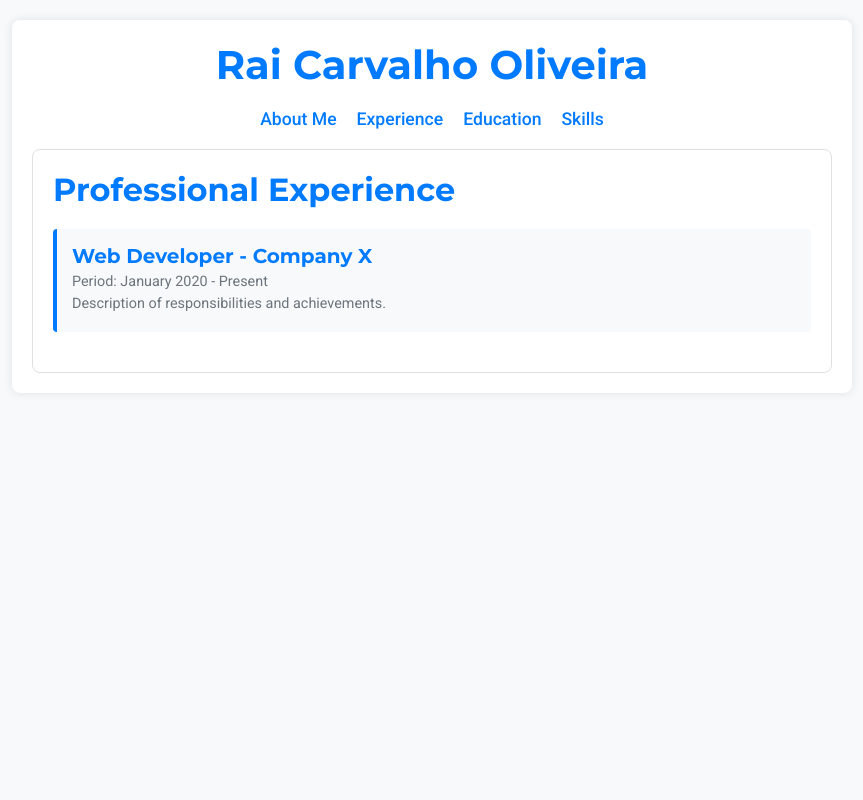
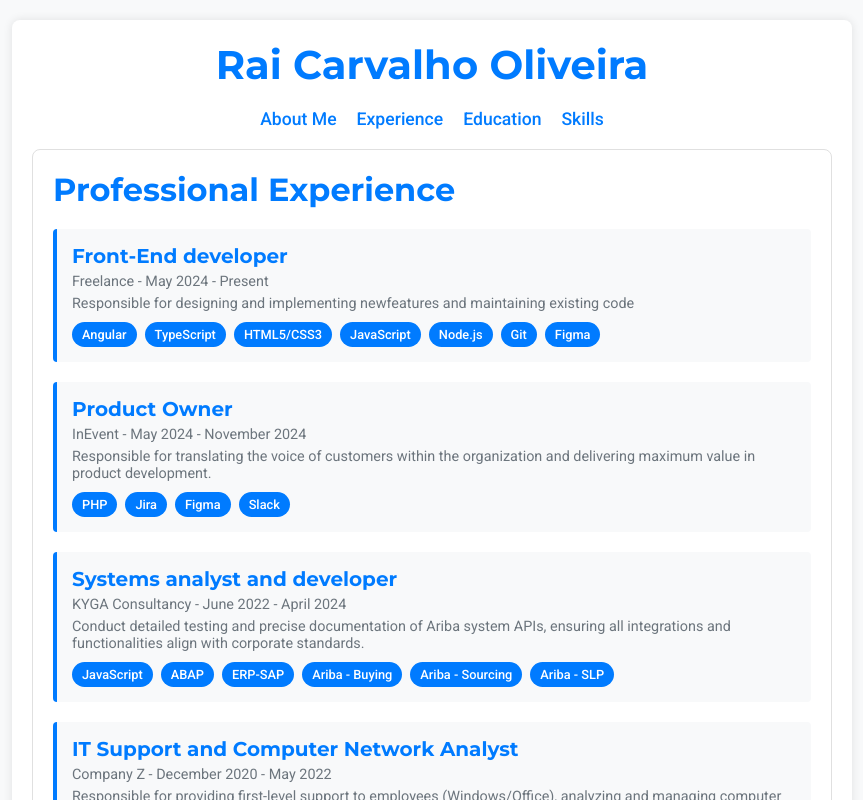
Before and after one commit to RaicarvalhoRCO/Resumee, an Angular app in the folder interactive-resume/: page / in a window 1280 px wide. Both pictures are taken after a click on the link "Experience". Shown: the top 800 px of the page, without its empty margins (208-1071 px from the left). Built offline with nearby package versions, Linux system fonts and the light colour scheme.

Commit message:
Education + Skills rebuilt

```diff
--- a/interactive-resume/src/app/education/education.component.css
+++ b/interactive-resume/src/app/education/education.component.css
@@ -1,15 +1,15 @@
-/* education.component.css */
-.education h2 {
+/* experience.component.css */
+.experience h2 {
   font-size: 2rem;
   margin-bottom: 20px;
 }
 
-  .education ul {
+.experience ul {
   list-style-type: none;
   padding: 0;
 }
 
-  .education ul li {
+.experience ul li {
   margin-bottom: 20px;
   padding: 15px;
   border-left: 4px solid var(--primary-color);
@@ -17,13 +17,30 @@
   border-radius: 4px;
 }
 
-  .education ul li h3 {
+.experience ul li h3 {
   font-size: 1.25rem;
   margin-bottom: 5px;
 }
 
-  .education ul li p {
+.experience ul li p {
   font-size: 0.9rem;
   color: var(--secondary-color);
   margin: 5px 0;
 }
+
+.skills-chips {
+  display: flex;
+  flex-wrap: wrap;
+  gap: 8px;
+  margin-top: 10px;
+}
+
+.chip {
+  display: inline-block;
+  padding: 5px 10px;
+  background-color: var(--primary-color);
+  color: #fff;
+  border-radius: 16px;
+  font-size: 0.8rem;
+  font-weight: 500;
+}
--- a/interactive-resume/src/app/education/education.component.html
+++ b/interactive-resume/src/app/education/education.component.html
@@ -1,10 +1,10 @@
-<div class="education">
-    <h2>Education</h2>
-    <ul>
-      <li>
-        <h3>Bachelor's Degree in Computer Science - University Y</h3>
-        <p>Period: 2016 - 2019</p>
-      </li>
-      <!-- Add more education entries as needed -->
-    </ul>
-  </div>
+<div class="experience">
+  <h2>Education</h2>
+  <ul>
+    <li *ngFor="let edu of education">
+      <h3>{{ edu.title }}</h3>
+      <p>{{ edu.school }}</p>
+      <p>{{ edu.period }}</p>
+    </li>
+  </ul>
+</div>
--- a/interactive-resume/src/app/education/education.component.ts
+++ b/interactive-resume/src/app/education/education.component.ts
@@ -1,11 +1,22 @@
 import { Component } from '@angular/core';
-
+import { CommonModule } from '@angular/common';
 @Component({
   selector: 'app-education',
-  imports: [],
+  imports: [CommonModule],
   templateUrl: './education.component.html',
-  styleUrl: './education.component.css'
+  styleUrls: ['./education.component.css']
 })
 export class EducationComponent {
-
+  education = [
+    {
+      title: 'Bachelor of Computer Science',
+      school: 'UNIFESP – Universidade Federal de São Paulo',
+      period: 'Januray 2016 - June 2018',
+    },
+    {
+      title: 'Bachelor Degree in Database',
+      school: 'FAM - Centro Universitário',
+      period: 'January 2024 - Present',
+    }
+  ];
 }
--- a/interactive-resume/src/app/experience/experience.component.css
+++ b/interactive-resume/src/app/experience/experience.component.css
@@ -27,3 +27,20 @@
   color: var(--secondary-color);
   margin: 5px 0;
 }
+
+.skills-chips {
+  display: flex;
+  flex-wrap: wrap;
+  gap: 8px;
+  margin-top: 10px;
+}
+
+.chip {
+  display: inline-block;
+  padding: 5px 10px;
+  background-color: var(--primary-color);
+  color: #fff;
+  border-radius: 16px;
+  font-size: 0.8rem;
+  font-weight: 500;
+}
--- a/interactive-resume/src/app/experience/experience.component.html
+++ b/interactive-resume/src/app/experience/experience.component.html
@@ -1,11 +1,13 @@
 <div class="experience">
-    <h2>Professional Experience</h2>
-    <ul>
-      <li>
-        <h3>Web Developer - Company X</h3>
-        <p>Period: January 2020 - Present</p>
-        <p>Description of responsibilities and achievements.</p>
-      </li>
-      <!-- Add more experiences as needed -->
-    </ul>
-  </div>
+  <h2>Professional Experience</h2>
+  <ul>
+    <li *ngFor="let exp of experiences">
+      <h3>{{ exp.title }}</h3>
+      <p>{{ exp.company }} - {{ exp.period }}</p>
+      <p>{{ exp.description }}</p>
+      <div class="skills-chips">
+        <span class="chip" *ngFor="let skill of exp.skills">{{ skill }}</span>
+      </div>
+    </li>
+  </ul>
+</div>
--- a/interactive-resume/src/app/experience/experience.component.ts
+++ b/interactive-resume/src/app/experience/experience.component.ts
@@ -1,11 +1,40 @@
 import { Component } from '@angular/core';
-
+import { CommonModule } from '@angular/common';
 @Component({
   selector: 'app-experience',
-  imports: [],
+  imports: [CommonModule],
   templateUrl: './experience.component.html',
-  styleUrl: './experience.component.css'
+  styleUrls: ['./experience.component.css']
 })
 export class ExperienceComponent {
-
+  experiences = [
+    {
+      title: 'Front-End developer',
+      company: 'Freelance',
+      period: 'May 2024 - Present',
+      description: 'Responsible for designing and implementing newfeatures and maintaining existing code',
+      skills: ['Angular', 'TypeScript', 'HTML5/CSS3', 'JavaScript', 'Node.js', 'Git', 'Figma']
+    },
+    {
+      title: 'Product Owner',
+      company: 'InEvent',
+      period: 'May 2024 - November 2024',
+      description: 'Responsible for translating the voice of customers within the organization and delivering maximum value in product development.',
+      skills: ['PHP', 'Jira', 'Figma', 'Slack']
+    },
+    {
+      title: 'Systems analyst and developer',
+      company: 'KYGA Consultancy',
+      period: 'June 2022 - April 2024',
+      description: ' Conduct detailed testing and precise documentation of Ariba system APIs, ensuring all integrations and functionalities align with corporate standards.',
+      skills: ['JavaScript', 'ABAP', 'ERP-SAP', 'Ariba - Buying', 'Ariba - Sourcing','Ariba - SLP',]
+    },
+    {
+      title: 'IT Support and Computer Network Analyst',
+      company: 'Company Z',
+      period: 'December 2020 - May 2022',
+      description: 'Responsible for providing first-level support to employees (Windows/Office), analyzing and managing computer networks (intranet), and delivering specialized support for TASY and TOTVS systems',
+      skills: ['TASY', 'TOTVS', 'Office', 'Hardware maintenance']
+    }
+  ];
 }
--- a/interactive-resume/src/app/skills/skills.component.html
+++ b/interactive-resume/src/app/skills/skills.component.html
@@ -5,6 +5,9 @@
       <li>TypeScript</li>
       <li>HTML/CSS</li>
       <li>Node.js</li>
-      <!-- Add more skills as needed -->
+      <li>Git</li>
+      <li>Jira</li>
+      <li>Slack</li>
+      <li>Figma</li>
     </ul>
   </div>
--- a/interactive-resume/src/styles.css
+++ b/interactive-resume/src/styles.css
@@ -40,6 +40,7 @@
     background-color: #fff;
     box-shadow: 0 0 10px rgba(0, 0, 0, 0.1);
     border-radius: 8px;
+    min-height: 1080px;
   }
 
 @media (max-width: 768px) {
```
Lines whose indentation alone changed are shown as unchanged.
